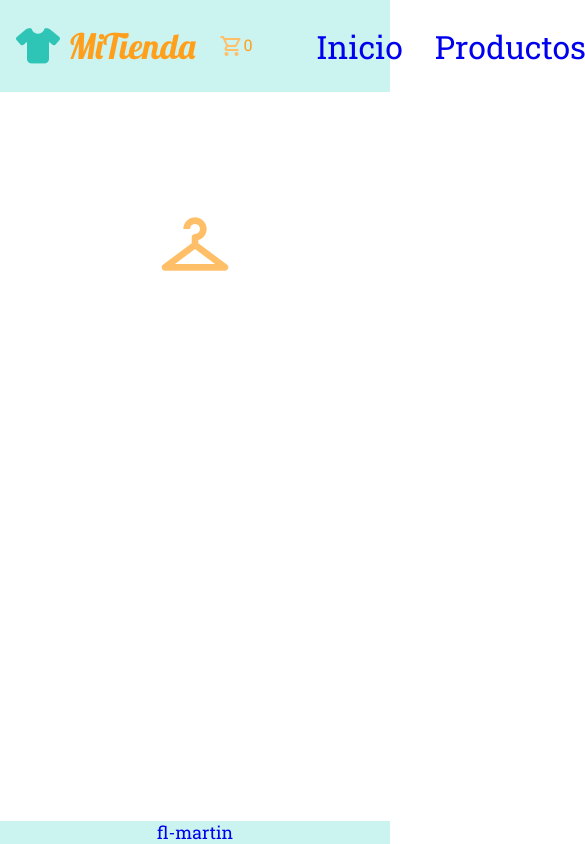
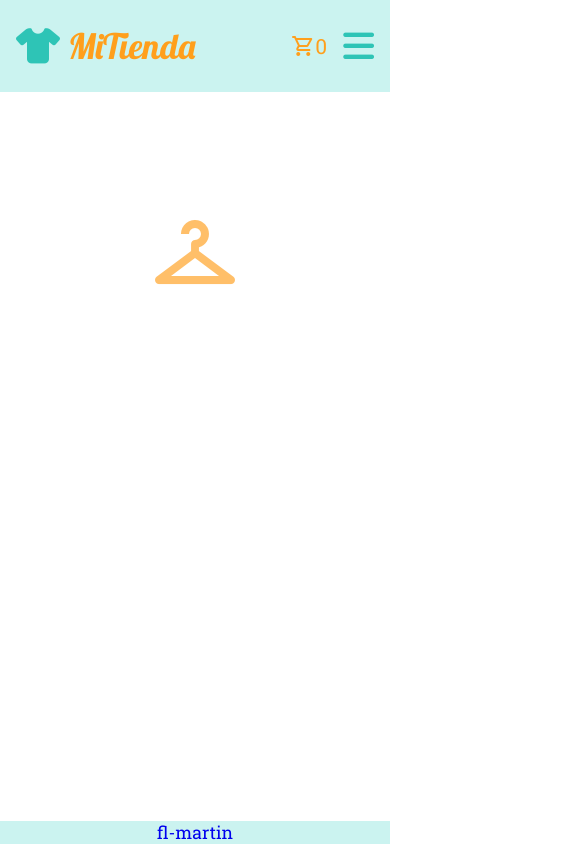
Before and after one commit to RooftopAcademy/federico_martin_compartido, a plain HTML site: page index.html in a window 390 px wide. Shown: the whole page, 585 px wide, since content can reach past the window. Drawn offline with Linux system fonts and the light colour scheme.

Commit message:
Responsive hamburger menu

```diff
--- a/index.html
+++ b/index.html
@@ -28,10 +28,14 @@
 				<h1>MiTienda</h1>
 			</div>
 			<div class="cart">
-				<span class="material-icons-outlined">shopping_cart</span>
+				<span class="material-icons-outlined icono-cart">shopping_cart</span>
 				<span id="counter"> 0</span>
 			</div>
-			<navbar>
+			<label id="hamburger" class="hamburger" for="checkmenu"
+				><i class="fas fa-bars"></i
+			></label>
+			<input type="checkbox" class="checkmenu" id="checkmenu" />
+			<navbar class="menu">
 				<ul>
 					<li>
 						<a href="index.html">Inicio</a>
@@ -45,7 +49,7 @@
 		<section>
 			<article>
 				<div id="to-hover" class="to-hover">
-					<span class="material-icons-outlined icono" id="icon">
+					<span class="material-icons-outlined icono-central" id="icon">
 						checkroom
 					</span></br>
 					<a href="shop.html" id="ver-productos" class="fade hidden"
--- a/style/global.css
+++ b/style/global.css
@@ -13,13 +13,13 @@ body {
 }
 
 header {
-	padding: 1.5rem 1em 1.5rem 1em;
+	padding: 1.5rem 1em 0 1em;
 	color: #ff9f1c;
 	background-color: #cbf3f0;
 	display: flex;
 	justify-content: space-between;
 	align-items: center;
-	gap: 1.5em;
+	flex-wrap: wrap;
 }
 
 header h1 {
@@ -32,12 +32,18 @@ header h1 {
 .logo-name {
 	display: flex;
 	flex-direction: row;
+	flex-grow: 1;
 	align-items: center;
 	gap: 0.5em;
+	margin-bottom: 1.5rem;
 }
 
 .cart {
 	display: flex;
+	align-items: center;
+	font-size: 1.3rem;
+	margin-right: 1rem;
+	margin-bottom: 1.5rem;
 }
 
 .fa,
@@ -53,6 +59,10 @@ header navbar ul {
 	gap: 1em;
 	list-style: none;
 	margin: 0;
+}
+
+.menu {
+	margin-bottom: 1.5rem;
 }
 
 .menu ul li a {
@@ -77,12 +87,16 @@ header navbar ul {
 	.hamburger {
 		display: block;
 		cursor: pointer;
+		margin-bottom: 1.5rem;
 	}
 	.menu {
 		display: none;
 	}
 	.checkmenu:checked + .menu {
 		display: block;
+		width: 100%;
+		border-top: 1px solid rgb(83, 83, 83);
+		margin-bottom: 0.5rem;
 	}
 }
 
--- a/style/index.css
+++ b/style/index.css
@@ -1,15 +1,15 @@
-.material-icons-outlined {
+.icono-central {
 	color: #ffbf69;
 	transition: 1s;
 }
 
-.to-hover:hover .material-icons-outlined {
+.to-hover:hover .icono-central {
 	color: #ff9f1c;
 	transform: rotate(360deg);
 }
 
-.icono {
-	font-size: 5rem !important;
+.icono-central {
+	font-size: 6rem !important;
 }
 
 .fade {
```
Also changed, not shown: details.html (+3 -1 lines), shop.html (+8 -2 lines).
